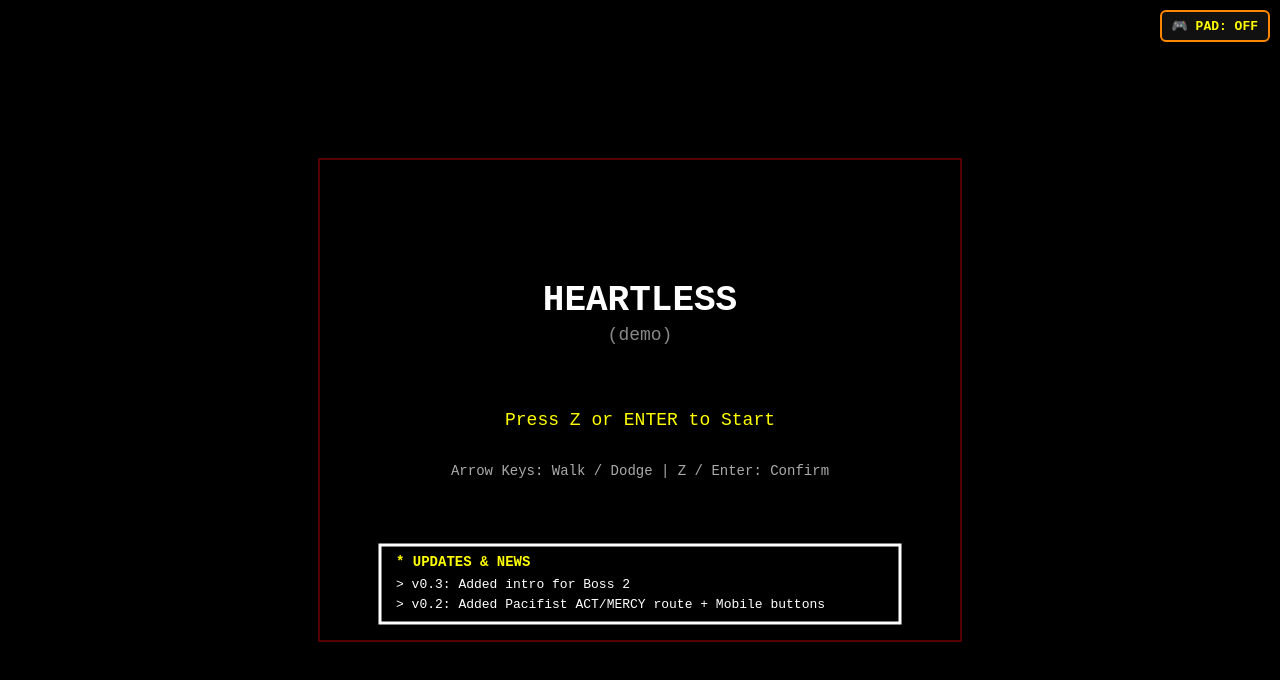
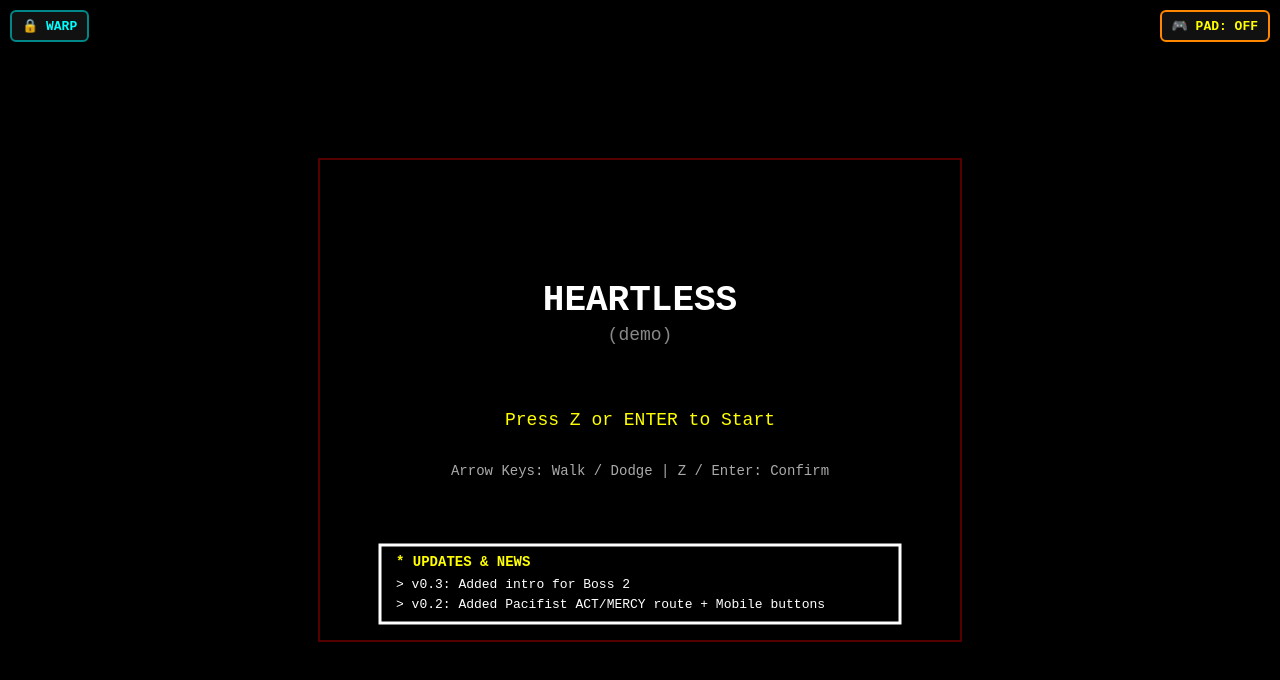
Before and after one commit to tc10954-lang/HEARTLESS-demo-, a plain HTML site: page index.html in a window 1280 px wide. Drawn offline with Linux system fonts and the light colour scheme.

Commit message:
Add dev-warp.js script to index.html

```diff
--- a/index.html
+++ b/index.html
@@ -20,5 +20,6 @@
   <script src="./boss2-battle2.js"></script>
   <script src="./audio.js"></script>
   <script src="./touch.js"></script>
+  <script src="./dev-warp.js"></script>
 </body>
 </html>
```
